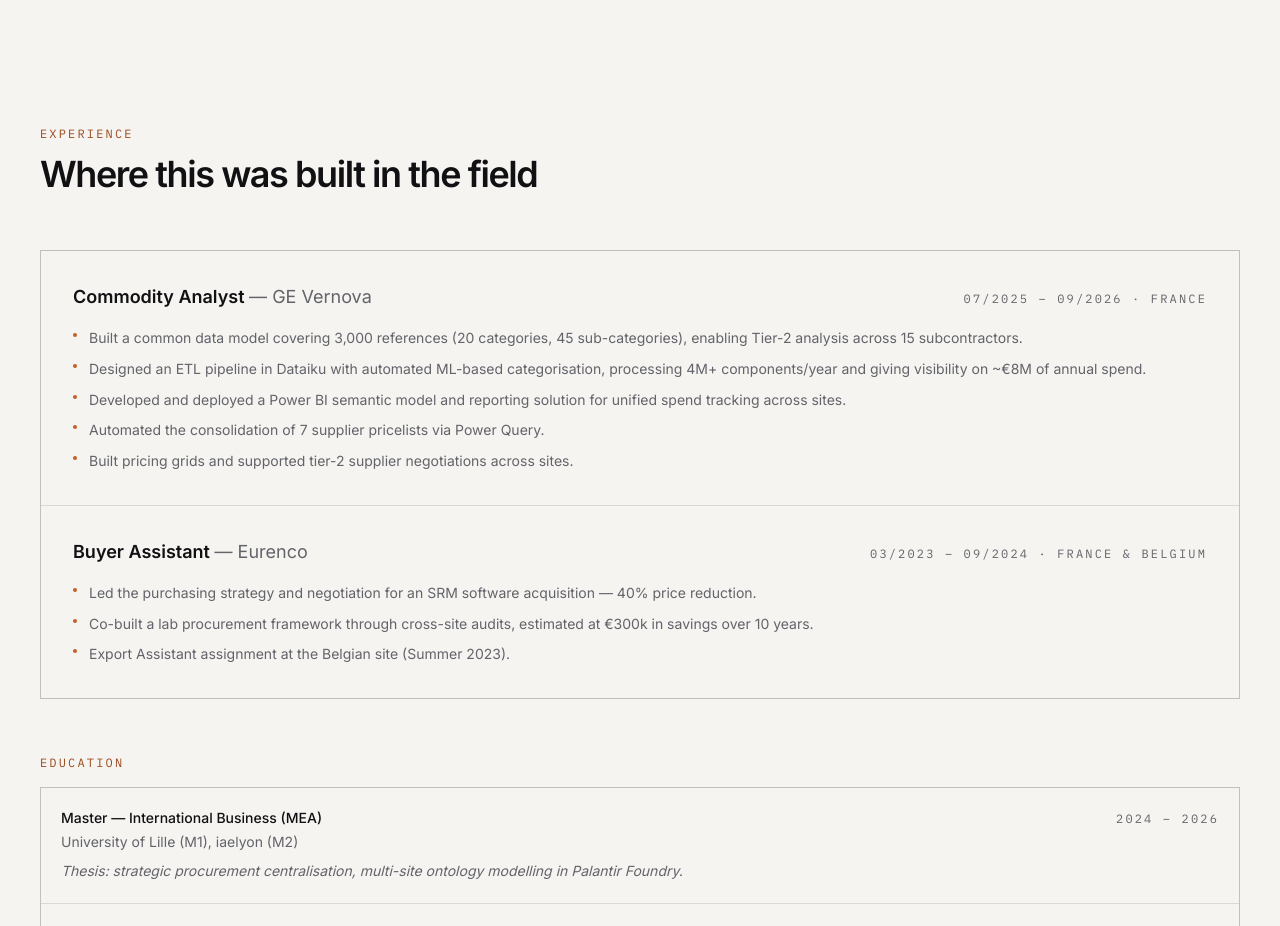
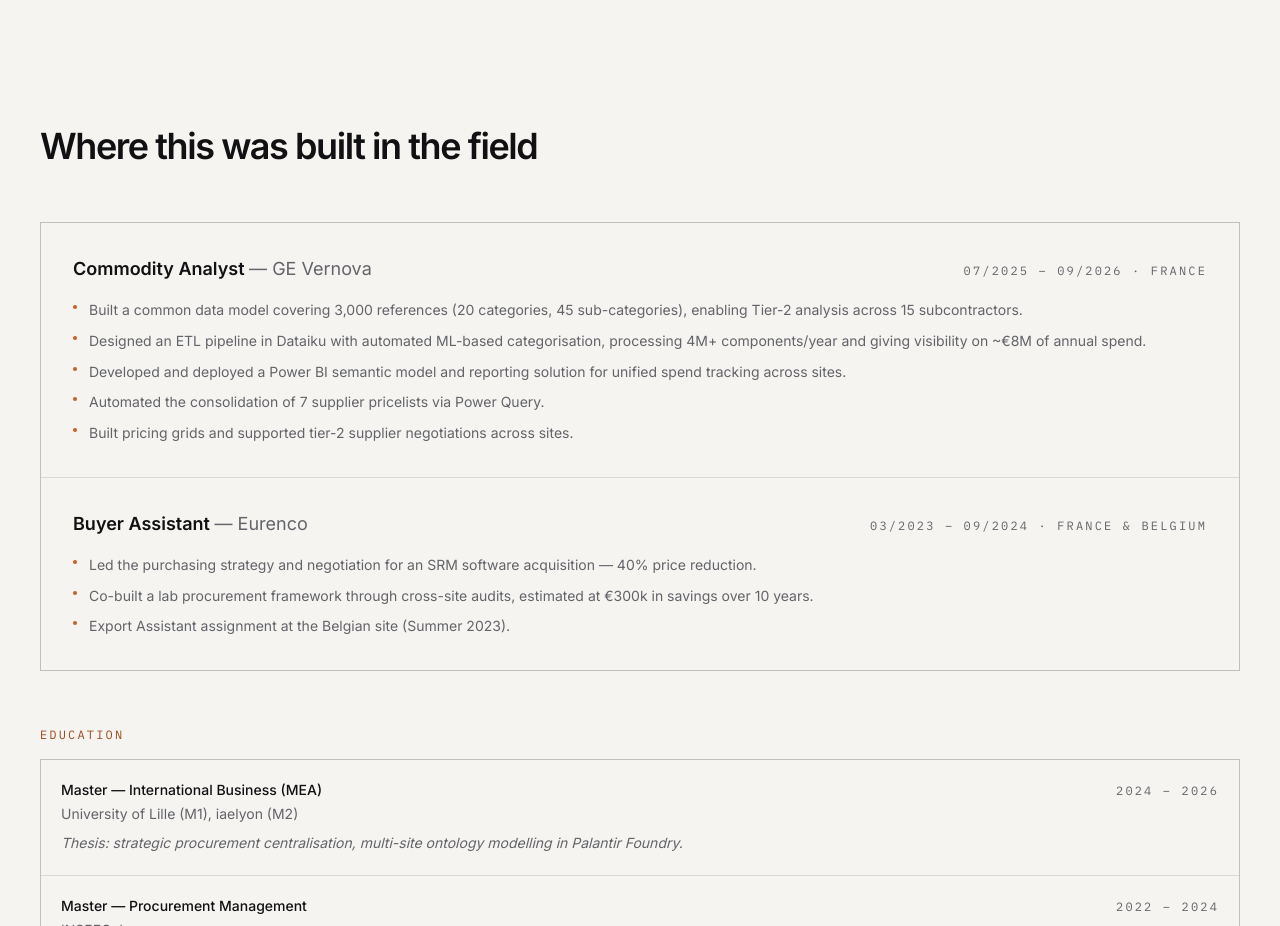
Before and after one commit to GAIBLE-Arthur/Portfolio, a Next.js app: page /en in a window 1280 px wide. Shown: the part 1260-2186 px from the top of the page. Built offline with nearby package versions, Linux system fonts and the light colour scheme.

Commit message:
Remove Experience section eyebrow label

```diff
--- a/components/sections/ExperienceSection.tsx
+++ b/components/sections/ExperienceSection.tsx
@@ -9,7 +9,7 @@
   return (
     <section id="experience" className="bg-paper py-24 sm:py-28">
       <div className="container-nera">
-        <SectionHeader eyebrow={t.eyebrow} title={t.title} />
+        <SectionHeader title={t.title} />
 
         <div className="mt-14 flex flex-col gap-px border border-border bg-border">
           {t.entries.map((entry, i) => (
--- a/data/experience.ts
+++ b/data/experience.ts
@@ -16,7 +16,6 @@
 }
 
 interface ExperienceText {
-  eyebrow: string;
   title: string;
   educationLabel: string;
   entries: ExperienceEntry[];
@@ -25,7 +24,6 @@
 
 const experienceText: Record<Locale, ExperienceText> = {
   en: {
-    eyebrow: "Experience",
     title: "Where this was built in the field",
     educationLabel: "Education",
     entries: [
@@ -69,7 +67,6 @@
     ],
   },
   fr: {
-    eyebrow: "Expérience",
     title: "Expériences",
     educationLabel: "Formation",
     entries: [
```
